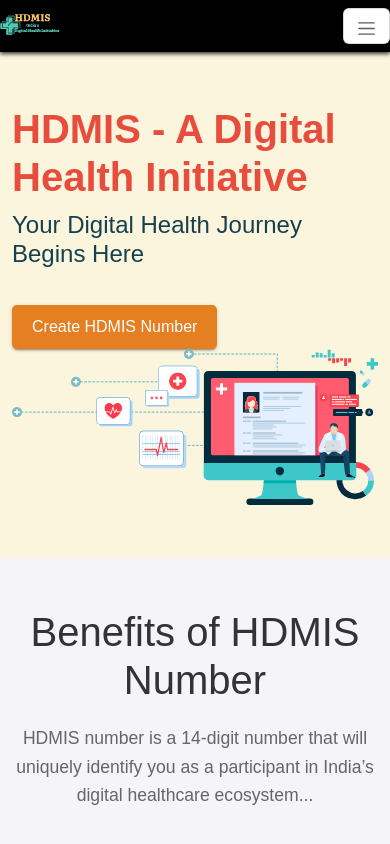
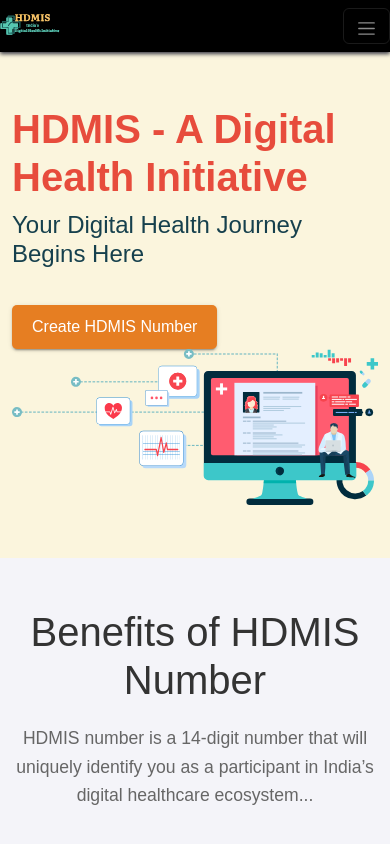
Before and after one commit to shubhamade79/Hospital_Management_System, a React (Create React App) app in the folder i2i/: page / in a window 390 px wide. Shown: the top 844 px of the page. Built offline with nearby package versions, Linux system fonts and the light colour scheme.

Commit message:
Update MobileHeader.jsx

```diff
--- a/i2i/src/components/MobileHeader.jsx
+++ b/i2i/src/components/MobileHeader.jsx
@@ -66,7 +66,7 @@ const MobileHeader = () => {
 
           {/* Navbar Toggler */}
           <button
-            className="navbar-toggler bg-white"
+            className="navbar-toggler navbar-dark"
             type="button"
             data-bs-toggle="collapse"
             data-bs-target="#navbarNav"
```
